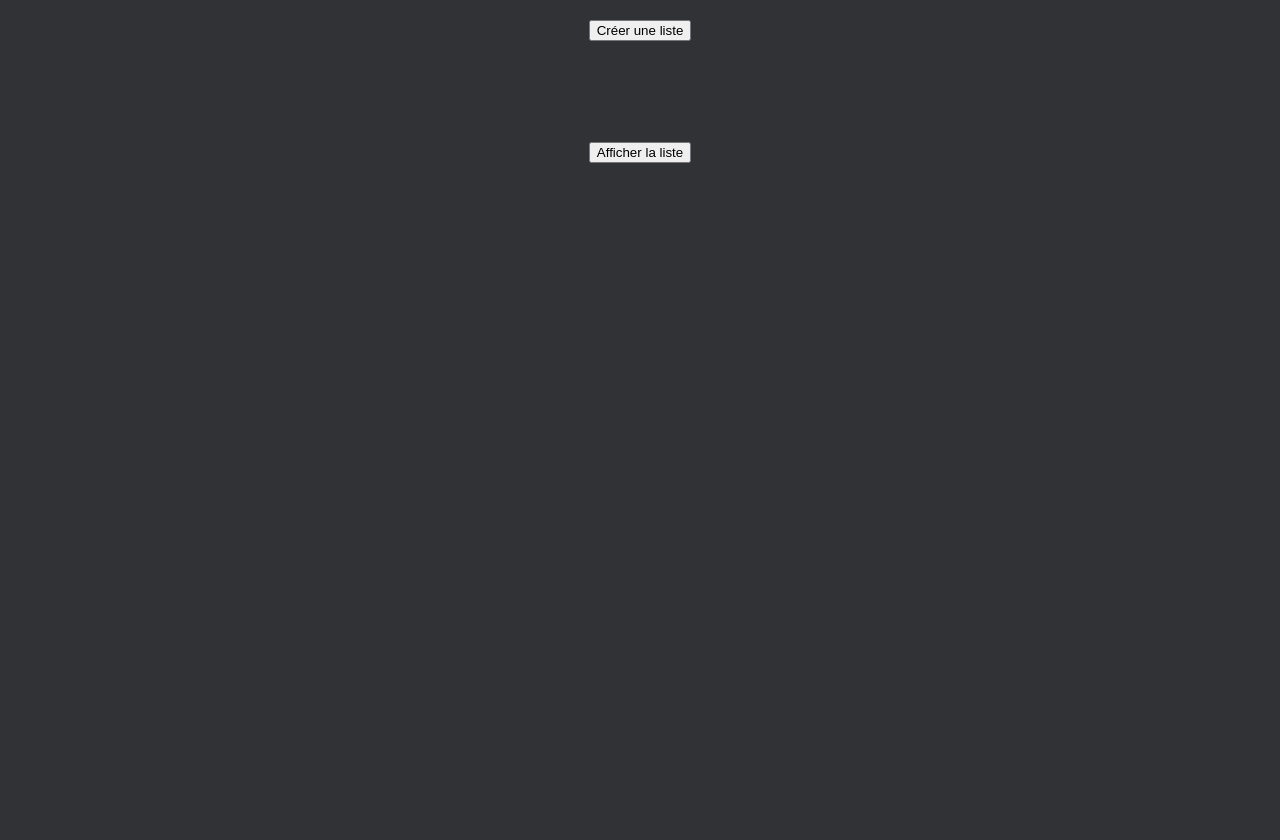
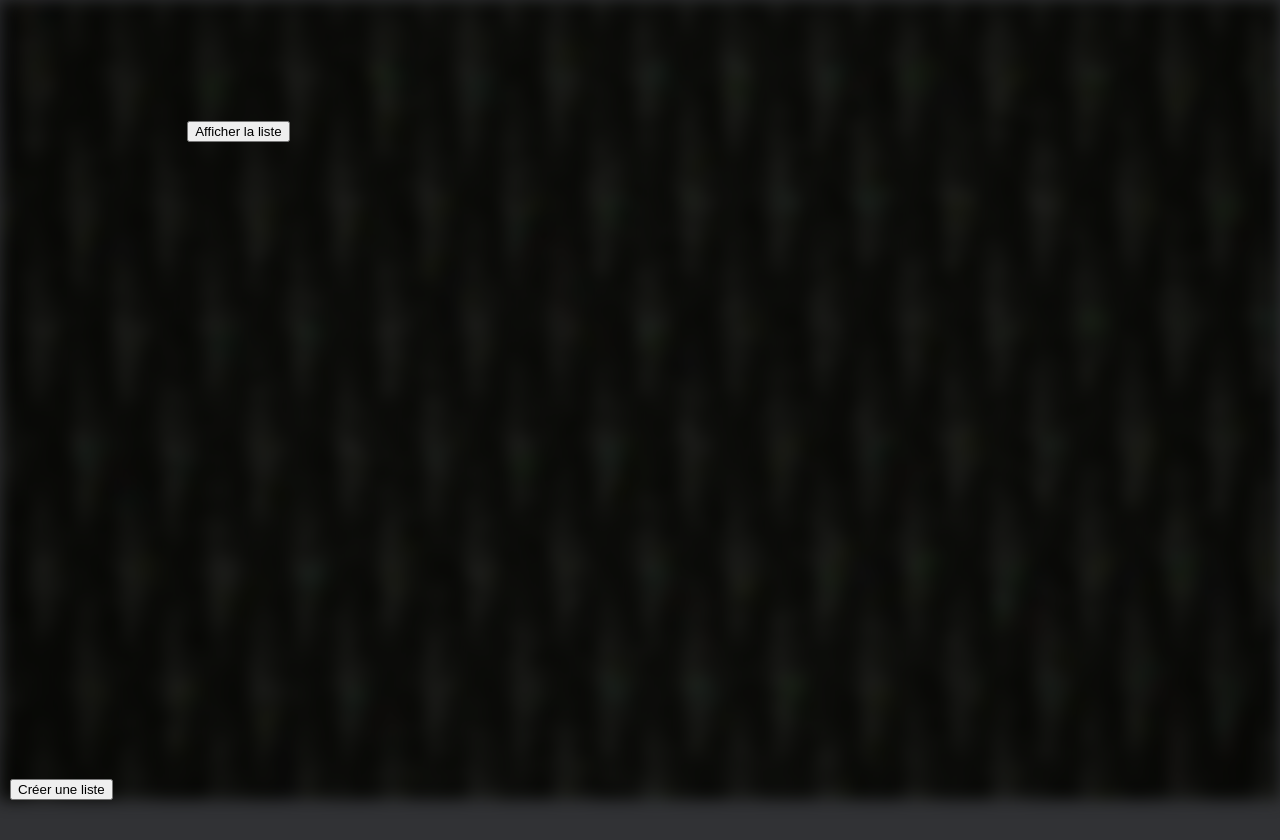
Before and after one commit to Nicode611/to-do-list-react, a React (Create React App) app in the folder to-do-list/: page / in a window 1280 px wide. Before the commit the page ends 800 px from the top, so only its background shows below. Built offline with nearby package versions, Linux system fonts and the light colour scheme.

Commit message:
most of tool section

```diff
--- a/to-do-list/src/App.css
+++ b/to-do-list/src/App.css
@@ -1,5 +1,6 @@
 html {
   background-color: #313235;
+  overflow-y: hidden;
 }
 
 .App {
--- a/to-do-list/src/components/ListIconsContainer/ListIcon/ListIcon.css
+++ b/to-do-list/src/components/ListIconsContainer/ListIcon/ListIcon.css
@@ -3,16 +3,39 @@
     align-items: end;
     width: 90%;
     height: 80px;
-    background-color: #535458;
+    background-color: #8484845f;
     border: solid 2px rgba(255, 255, 255, 0.139);
     border-radius: 8px;
     margin: 10px;
     position: relative;
 }
 
+.list-del-icon {
+    height: 12px;
+    width: 12px;
+    border-radius: 50px;
+    display: flex;
+    justify-content: center;
+    align-items: center;
+    background-color: rgba(177, 177, 177, 0.247);
+    color: rgba(0, 0, 0, 0);
+    position: absolute;
+    top: 2px;
+    right: 2px;
+    font-size: 0.5rem;
+    z-index: 10;
+}
+
+.list-del-icon:hover {
+    cursor: pointer;
+    background-color: rgb(225, 37, 37);
+    color: black;
+}
+
 .list-icon span {
     margin: 10px;
     color: rgba(255, 255, 255, 0.763);
+    font-weight: bolder;
 }
 
 .list-color-dot {
@@ -22,4 +45,5 @@
     height: 25px;
     width: 25px;
     border-radius: 50px;
+    border: solid 1px rgba(0, 0, 0, 0.193);
 }
--- a/to-do-list/src/components/ListIconsContainer/ListIcon/ListIcon.jsx
+++ b/to-do-list/src/components/ListIconsContainer/ListIcon/ListIcon.jsx
@@ -5,7 +5,8 @@
 
 
     return (
-        <div className='list-icon' onClick={() => {event(uniqueKey)}}>
+        <div className='list-icon' >
+            <div className='list-del-icon' onClick={() => {event(uniqueKey)}}>X</div>
             <span>{name}</span>
             <div className='list-color-dot' style={{background: `${color}`}}></div>
         </div>
--- a/to-do-list/src/components/ListIconsContainer/ListIconsContainer.jsx
+++ b/to-do-list/src/components/ListIconsContainer/ListIconsContainer.jsx
@@ -48,7 +48,7 @@
                 ))}
             </div>
             <div>
-                <button onClick={() => console.log(lists)}>Afficher la liste</button>
+                <button className='show-list' onClick={() => console.log(lists)}>Afficher la liste</button>
             </div>
         </div>
     );
--- a/to-do-list/src/layout/ToolsSection/ToolsSection.css
+++ b/to-do-list/src/layout/ToolsSection/ToolsSection.css
@@ -1,8 +1,32 @@
 .tools-section {
     width: 100%;
+    max-width: 400px;
+    height: 100vh;
     padding: 20px 3% 20px 3%;
     display: flex;
     flex-direction: column;
     align-items: center;
     justify-content: center;
+    overflow-y: auto;
 }
+
+.tools-section::before {
+    content: '';
+    position: absolute;
+    top: 0;
+    left: 0;
+    width: 100%;
+    height: 100%;
+    background-image: url('../../assets/images/BackPattern.webp');
+    background-size: cover;
+    background-position: center;
+    background-repeat: no-repeat;
+    filter: blur(8px);
+    z-index: -1;
+}
+
+.create-list-button {
+    position: fixed;
+    bottom: 0px;
+    left: 10px;
+}
--- a/to-do-list/src/layout/ToolsSection/ToolsSection.jsx
+++ b/to-do-list/src/layout/ToolsSection/ToolsSection.jsx
@@ -1,4 +1,5 @@
 import React, { useState } from 'react';
+import BackPattern from "../../assets/images/BackPattern.webp";
 import "./ToolsSection.css";
 import ListIconsContainer from '../../components/ListIconsContainer/ListIconsContainer';
 import AddListModal from '../../components/AddListModal/AddListModal';
@@ -25,7 +26,7 @@
             {/* Passer la liste au composant SearchBar */}
             {/* <SearchBar data={list}></SearchBar>  */}
 
-            <button onClick={openCloseModal}>Créer une liste</button>
+            <button className='create-list-button' onClick={openCloseModal}>Créer une liste</button>
 
             <AddListModal isOpen={modal} handleClick={openCloseModal} listInfo={stockListInfos}></AddListModal>
 
```
Also changed, not shown: to-do-list/src/assets/images/BackPattern.webp (added).
